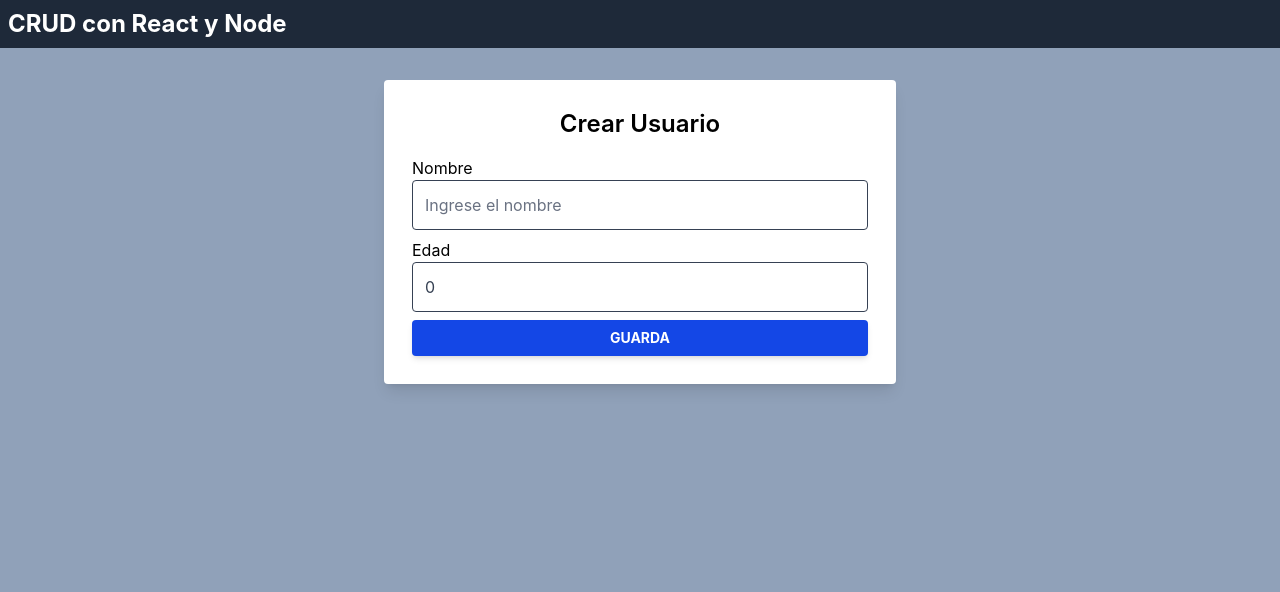
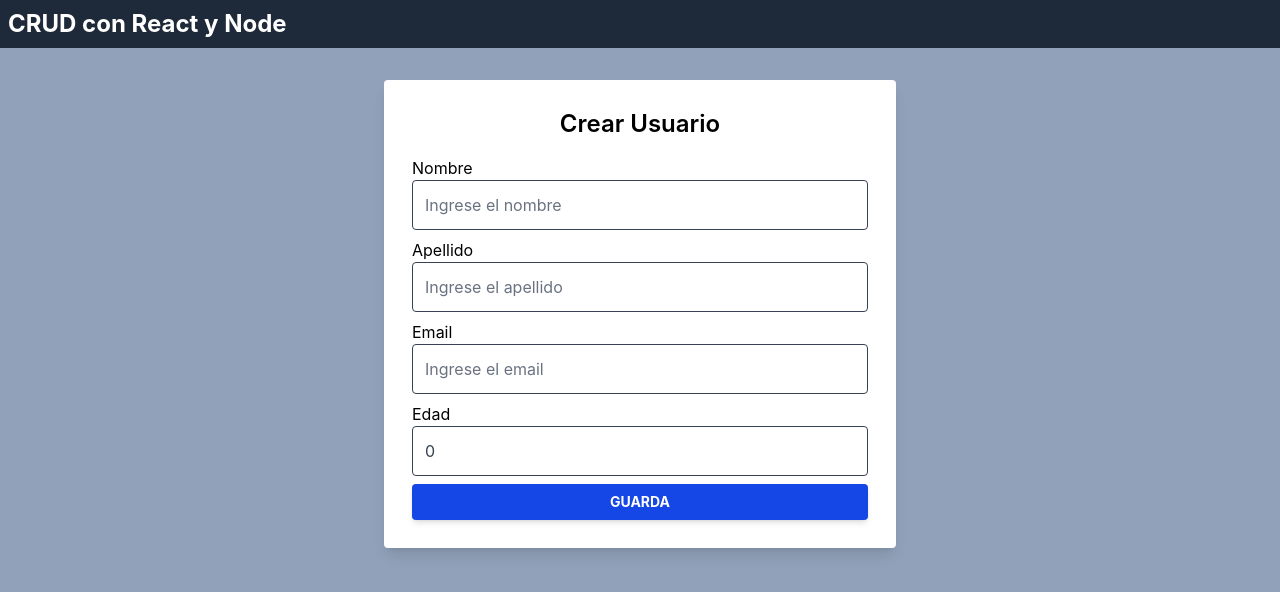
Before and after one commit to II-Joaquin-II/Proyecto-con-Node.js-y-React.js, a React (Vite) app in the folder frontend/: page /create in a window 1280 px wide. Shown: the top 592 px of the page. Built offline with nearby package versions, Linux system fonts and the light colour scheme.

Commit message:
Agregre los campos de apellido y gmail en usuarios y se adapto los cambios en el backend y frontend

```diff
--- a/frontend/src/components/User.tsx
+++ b/frontend/src/components/User.tsx
@@ -6,6 +6,8 @@ import Swal from "sweetalert2";
 interface UserData {
     id: number;
     name: String;
+    last_name: String;
+    email: String;
     age: number;
 }
 
@@ -50,6 +52,8 @@ const User = ({ user, getUsers }: UserProps) => {
             <div className="px-4 pt-2 pb-4">
                 <h2 className="text font-semibold">{user.name}</h2>
                 <div className="text-sm">Edad: {user.age}</div>
+                <div className="text-sm">Apellido: {user.last_name}</div>
+                <div className="text-sm">Email: {user.email}</div>
                 <div className="mt-2 flex gap-4">
                     <Link to={`/edit/${user.id}`} className="inline-block w-full text-center shadow-md text-sm bg-gray-700 text-white rounded-sm px-4 py-2 font-bold hover:bg-gray-600 hover:cursor-pointer">
                         Editar
--- a/frontend/src/pages/CreatePage.tsx
+++ b/frontend/src/pages/CreatePage.tsx
@@ -6,6 +6,8 @@ import { toast } from "react-toastify";
 const CreatePage = () => {
 
     const [name, setName] = useState("");
+    const [lastName, setLastName] = useState("");
+    const [email, setEmail] = useState("");
     const [age, setAge] = useState(0);
     const [loading, setLoading] = useState(false);
     const navigate = useNavigate();
@@ -13,7 +15,7 @@ const CreatePage = () => {
     const saveUser = async (e: React.FormEvent<HTMLFormElement>) => {
         e.preventDefault();
 
-        if (name === "" || age === 0) {
+        if (name === "" || lastName === "" || email === "" || age === 0) {
             //alert("Por favor, complete todos los campos");
             toast.error(`Por favor, complete todos los campos`, {
                 position: "top-right",
@@ -23,7 +25,7 @@ const CreatePage = () => {
         }
         try {
             setLoading(true);
-            const response= await axios.post("/api/users", {name: name, age: age})
+            const response= await axios.post("/api/users", {name: name, last_name: lastName, email: email, age: age})
             //alert(`Guardado ${response.data.name} Exito`);
             toast.success(`Guardado ${response.data.name} Exito`, {
                 position: "top-right",
@@ -55,6 +57,16 @@ const CreatePage = () => {
                     </div>
 
                     <div>
+                        <label>Apellido</label>
+                        <input type="text" value={lastName} onChange={(e) => setLastName(e.target.value)} id="last_name" className="w-full border p-3 text-gray-700 rounded focus:outline-none focus:shadow-outline focus:border-blue-500 placeholder:text-gray-500 placeholder-gray-400" placeholder="Ingrese el apellido" />
+                    </div>
+
+                    <div>
+                        <label>Email</label>
+                        <input type="email" value={email} onChange={(e) => setEmail(e.target.value)} id="email" className="w-full border p-3 text-gray-700 rounded focus:outline-none focus:shadow-outline focus:border-blue-500 placeholder:text-gray-500 placeholder-gray-400" placeholder="Ingrese el email" />
+                    </div>
+
+                    <div>
                         <label>Edad</label>
                         <input type="number" value={age} onChange={(e) => setAge(Number(e.target.value))} id="age" className="w-full border p-3 text-gray-700 rounded focus:outline-none focus:shadow-outline focus:border-blue-500 placeholder:text-gray-500 placeholder-gray-400" placeholder="Ingrese la edad" />
                     </div>
--- a/frontend/src/pages/EditPage.tsx
+++ b/frontend/src/pages/EditPage.tsx
@@ -5,6 +5,8 @@ import { toast } from "react-toastify";
 
 interface UserState {
     name: string;
+    last_name?: string;
+    email?: string;
     age: number | "";
 }
 
@@ -14,6 +16,8 @@ const EditPage = () => {
     const [loading, setLoading] = useState(false);
     const [user, setUser] = useState<UserState>({
         name: "",
+        last_name: "",
+        email: "",
         age: "",
     });
 
@@ -23,6 +27,8 @@ const EditPage = () => {
             const response = await axios.get(`/api/users/${id}`);
             setUser({
                 name: response.data.name,
+                last_name: response.data.last_name,
+                email: response.data.email,
                 age: response.data.age,
             });
             setLoading(false);
@@ -79,6 +85,16 @@ const EditPage = () => {
                                 </div>
 
                                 <div>
+                                    <label>Apellido</label>
+                                    <input type="text" value={user.last_name} onChange={(e) => setUser({ ...user, last_name: e.target.value })} id="last_name" className="w-full border p-3 text-gray-700 rounded focus:outline-none focus:shadow-outline focus:border-blue-500 placeholder:text-gray-500 placeholder-gray-400" placeholder="Ingrese el apellido" />
+                                </div>
+
+                                <div>
+                                    <label>Email</label>
+                                    <input type="email" value={user.email} onChange={(e) => setUser({ ...user, email: e.target.value })} id="email" className="w-full border p-3 text-gray-700 rounded focus:outline-none focus:shadow-outline focus:border-blue-500 placeholder:text-gray-500 placeholder-gray-400" placeholder="Ingrese el email" />
+                                </div>
+
+                                <div>
                                     <label>Edad</label>
                                     <input type="number" value={user.age} onChange={(e) => setUser({ ...user, age: Number(e.target.value) })} id="age" className="w-full border p-3 text-gray-700 rounded focus:outline-none focus:shadow-outline focus:border-blue-500 placeholder:text-gray-500 placeholder-gray-400" placeholder="Ingrese la edad" />
                                 </div>
--- a/frontend/src/pages/HomePage.tsx
+++ b/frontend/src/pages/HomePage.tsx
@@ -6,6 +6,8 @@ import { Link } from "react-router-dom";
 interface User {
     id: number;
     name: String;
+    last_name: String;
+    email: String;
     age: number;
 }
 
```
Also changed, not shown: 2 other files (tests, documents, lock files or other folders).
